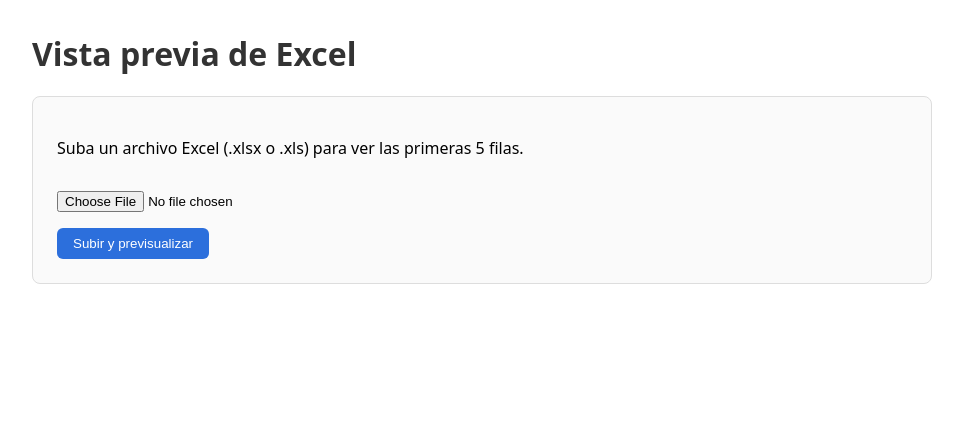
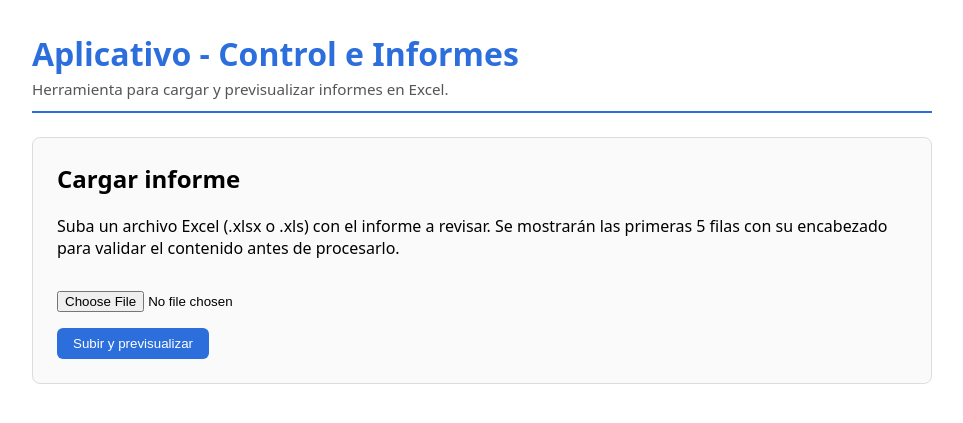
Before and after one commit to grupoMOAI/clase-fundepos-jueves-rpa, a Flask app: page / in a window 1280 px wide. Shown: the top 423 px of the page, without its empty margins (158-1121 px from the left). Run offline with Flask 3, Linux system fonts and the light colour scheme.

Commit message:
Rebrand app as "Aplicativo - Control e Informes"
Updates page title, header, subtitle, index copy, and README so
users understand the app's purpose: uploading and previewing
Excel reports.

Co-Authored-By: Claude Opus 4.7 (1M context) <noreply@anthropic.com>

```diff
--- a/views/templates/base.html
+++ b/views/templates/base.html
@@ -2,10 +2,12 @@
 <html lang="es">
 <head>
     <meta charset="UTF-8">
-    <title>{% block title %}Excel Preview{% endblock %}</title>
+    <title>{% block title %}Aplicativo - Control e Informes{% endblock %}</title>
     <style>
         body { font-family: system-ui, sans-serif; max-width: 900px; margin: 2rem auto; padding: 0 1rem; }
-        h1 { color: #333; }
+        header { border-bottom: 2px solid #2c6fdc; padding-bottom: 0.75rem; margin-bottom: 1.5rem; }
+        h1 { color: #2c6fdc; margin: 0 0 0.25rem; }
+        .subtitle { margin: 0; color: #555; font-size: 0.95rem; }
         .card { border: 1px solid #ddd; border-radius: 8px; padding: 1.5rem; background: #fafafa; }
         table { border-collapse: collapse; width: 100%; margin-top: 1rem; background: white; }
         th, td { border: 1px solid #ccc; padding: 0.5rem 0.75rem; text-align: left; }
@@ -16,7 +18,10 @@
     </style>
 </head>
 <body>
-    <h1>{% block header %}Vista previa de Excel{% endblock %}</h1>
+    <header>
+        <h1>{% block header %}Aplicativo - Control e Informes{% endblock %}</h1>
+        <p class="subtitle">Herramienta para cargar y previsualizar informes en Excel.</p>
+    </header>
     {% with messages = get_flashed_messages() %}
         {% for msg in messages %}<div class="flash">{{ msg }}</div>{% endfor %}
     {% endwith %}
--- a/views/templates/index.html
+++ b/views/templates/index.html
@@ -1,7 +1,8 @@
 {% extends "base.html" %}
 {% block content %}
 <div class="card">
-    <p>Suba un archivo Excel (.xlsx o .xls) para ver las primeras 5 filas.</p>
+    <h2 style="margin-top:0;">Cargar informe</h2>
+    <p>Suba un archivo Excel (.xlsx o .xls) con el informe a revisar. Se mostrarán las primeras 5 filas con su encabezado para validar el contenido antes de procesarlo.</p>
     <form action="{{ url_for('excel.upload') }}" method="post" enctype="multipart/form-data">
         <input type="file" name="file" accept=".xlsx,.xls" required>
         <br>
```
Also changed, not shown: README.md.
